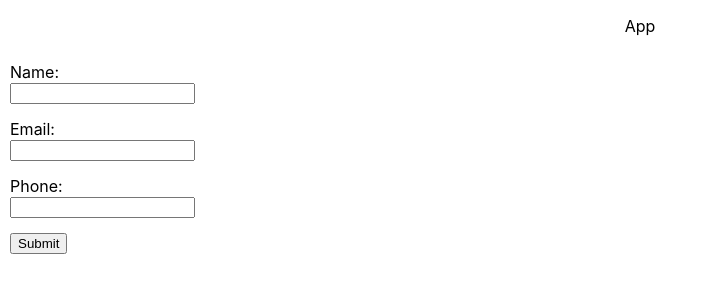
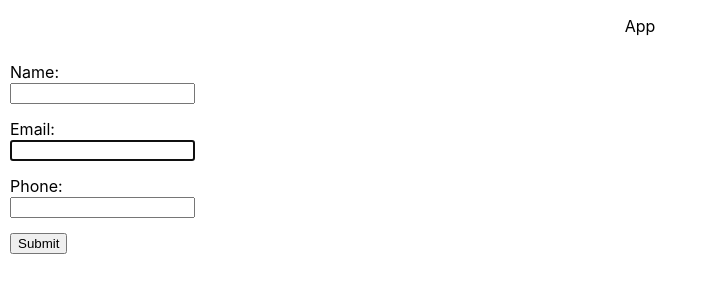
Before and after one commit to tutorials-coding/react-useimperativehandle, a React (Create React App) app: page / in a window 1280 px wide. Shown: the top 300 px of the page, without its empty margins (0-708 px from the left). Built offline with nearby package versions, Linux system fonts and the light colour scheme.

Commit message:
Add input ref

```diff
--- a/src/components/Form/Form.js
+++ b/src/components/Form/Form.js
@@ -1,4 +1,4 @@
-import { useState } from 'react'
+import { useState, useRef, useEffect } from 'react'
 import './Form.css'
 
 export function Form() {
@@ -15,6 +15,11 @@ export function Form() {
   function handlePhoneChange(event) {
     setPhone(event.target.value)
   }
+
+  const inputEl = useRef(null)
+  useEffect(() => {
+    inputEl.current.focus()
+  }, [])
 
   function handleSubmit() {
     console.log({
@@ -37,6 +42,7 @@ export function Form() {
           id="email"
           name="email"
           onChange={handleEmailChange}
+          ref={inputEl}
         />
       </div>
       <div className="form__input-container">
```
